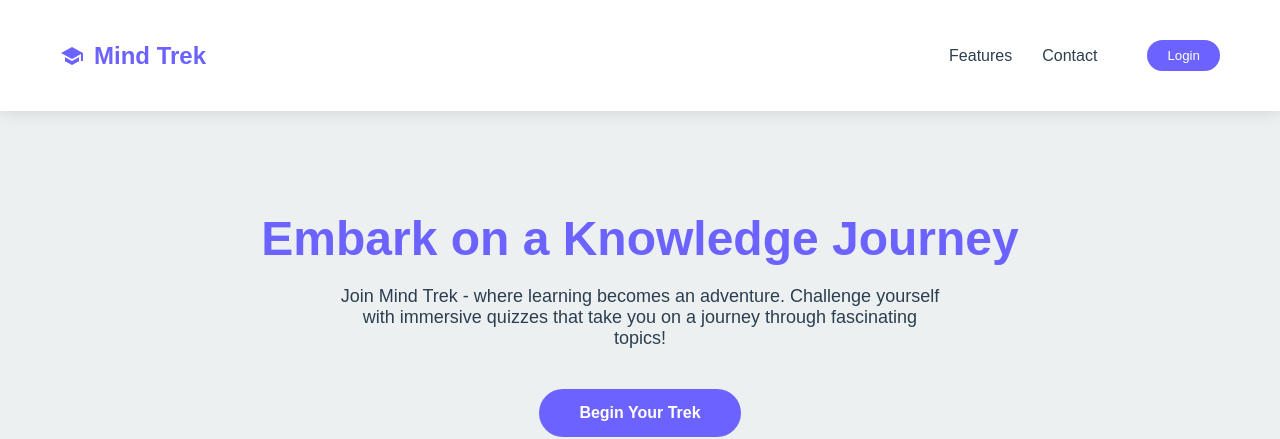
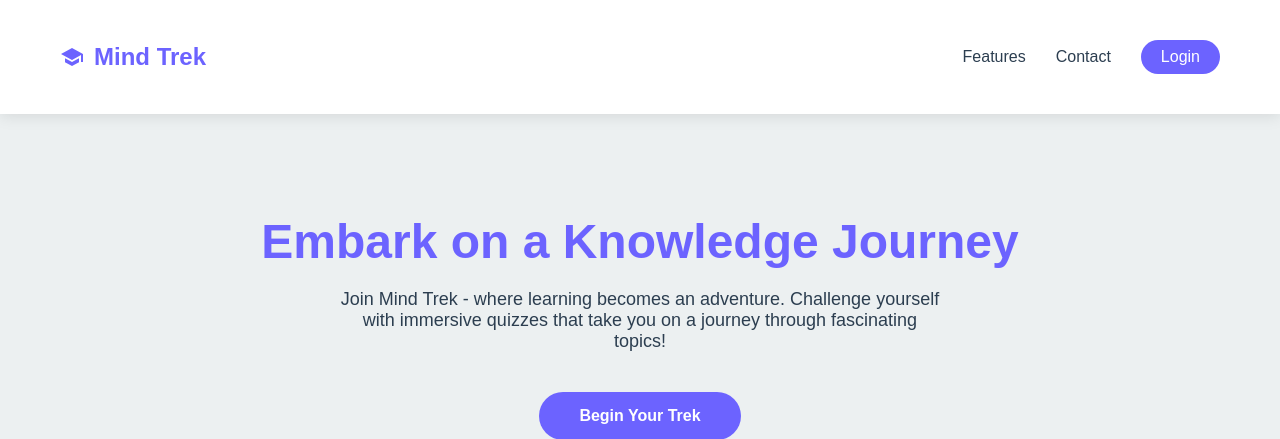
Before and after one commit to krmohammed/Mind-Trek, a Django app: page / in a window 1280 px wide. Shown: the top 439 px of the page. Run offline with Django 5.2, Linux system fonts and the light colour scheme.

Commit message:
style: add custom styling

```diff
--- a/MindTrek/urls.py
+++ b/MindTrek/urls.py
@@ -21,5 +21,5 @@ from . import views
 urlpatterns = [
     path('admin/', admin.site.urls),
     path('', views.home),
-    path("auth/", include("auth.urls"))
+    path("auth/", include("users.urls"))
 ]
--- a/static/css/landing.css
+++ b/static/css/landing.css
@@ -98,3 +98,11 @@
     animation: float 20s infinite linear;
     opacity: 0.1;
   }
+
+  .alert-success {
+    color: green;
+}
+
+.alert-error {
+    color: red;
+}
--- a/static/css/nav.css
+++ b/static/css/nav.css
@@ -36,29 +36,20 @@
     color: var(--primary);
   }
 
-  .auth-buttons {
-    display: flex;
-    gap: 15px;
-    align-items: center;
-    margin-left: 20px;
-  }
-
-  .login-btn {
+  a.login-btn {
     padding: 8px 20px;
     border-radius: 20px;
     font-weight: 500;
     cursor: pointer;
     transition: all 0.3s ease;
     display: inline-block;
-  }
-
-  .login-btn {
     background-color: var(--primary);
     color: white;
     border: none;
   }
 
-  .login-btn:hover {
+  a.login-btn:hover {
     background-color: #5851ff;
+    color: white;
     transform: translateY(-2px);
   }
--- a/templates/index.html
+++ b/templates/index.html
@@ -11,6 +11,13 @@
 {% endblock statics %}
 
 {% block content %}
+  {% if messages %}
+  <ul>
+      {% for message in messages %}
+          <li class="{{ message.tags }}">{{ message }}</li>
+      {% endfor %}
+  </ul>
+  {% endif %}
 <div class="floating-shapes">
     <svg class="shape" style="top: 20%; left: 10%" width="50" height="50">
       <circle cx="25" cy="25" r="20" fill="var(--primary)"/>
@@ -27,7 +34,7 @@
     <section class="hero">
       <h1>Embark on a Knowledge Journey</h1>
       <p>Join Mind Trek - where learning becomes an adventure. Challenge yourself with immersive quizzes that take you on a journey through fascinating topics!</p>
-      <a href="https://example.com/start-quiz" class="cta-button">Begin Your Trek</a>
+      <a href="{% url "users:register" %}" class="cta-button">Begin Your Trek</a>
     </section>
 
     <section class="features" id="features-section">
--- a/templates/layout.html
+++ b/templates/layout.html
@@ -27,12 +27,11 @@
           <div class="nav-links">
             <a href="#features-section">Features</a>
             <a href="https://example.com/contact">Contact</a>
-            <div class="auth-buttons">
-              <button class="login-btn" id="loginBtn">Login</button>
-            </div>
+            <a class="login-btn" id="loginBtn" href="{% url "users:login" %}">Login</a>
           </div>
         </div>
       </nav>
+
     {% block content %}
 
     {% endblock content %}
```
Also changed, not shown: db.sqlite3.
